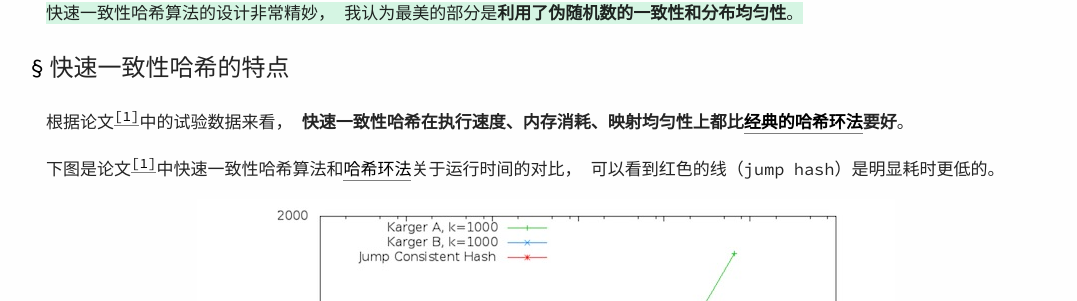
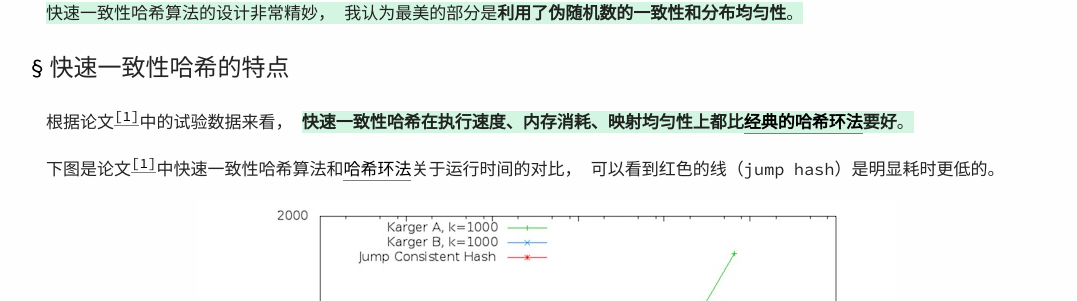
Before and after one commit to gfphoto/writings.sh, a Jekyll site: the page built from _posts/2019-08-31-consistent-hashing-algorithms-part-3-jump-consistent-hash.md, in a window 1280 px wide. Shown: the part 4965-5266 px from the top of the page, without its empty margins (94-1171 px from the left). Built offline with Jekyll 4.4.1, drawn with Linux system fonts in a browser that asks for light colours; formulas are drawn with MathJax 3.

Commit message:
Highlight jump-hash-vs-ring

```diff
--- a/_posts/2019-08-31-consistent-hashing-algorithms-part-3-jump-consistent-hash.md
+++ b/_posts/2019-08-31-consistent-hashing-algorithms-part-3-jump-consistent-hash.md
@@ -197,7 +197,9 @@ $$
 ### 快速一致性哈希的特点
 
 根据论文<sup>[[1]](#footnote-1)</sup>中的试验数据来看，
+<span class="highlighted" markdown="1">
 **快速一致性哈希在执行速度、内存消耗、映射均匀性上都比[经典的哈希环法](/post/consistent-hashing-algorithms-part-2-consistent-hash-ring#一致性哈希环算法)要好**。
+</span>
 
 下图是论文<sup>[[1]](#footnote-1)</sup>中快速一致性哈希算法和[哈希环法](/post/consistent-hashing-algorithms-part-2-consistent-hash-ring#一致性哈希环算法)关于运行时间的对比，
 可以看到红色的线（jump hash）是明显耗时更低的。
```
